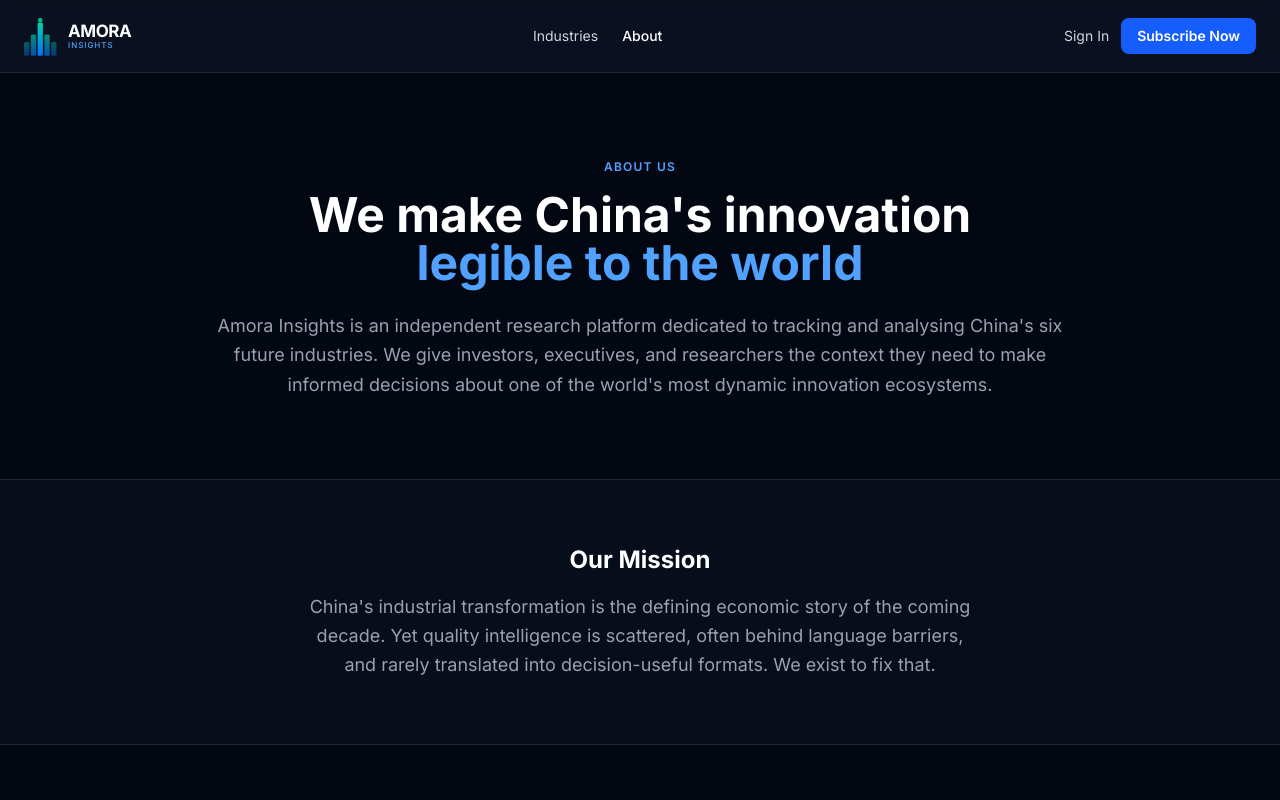
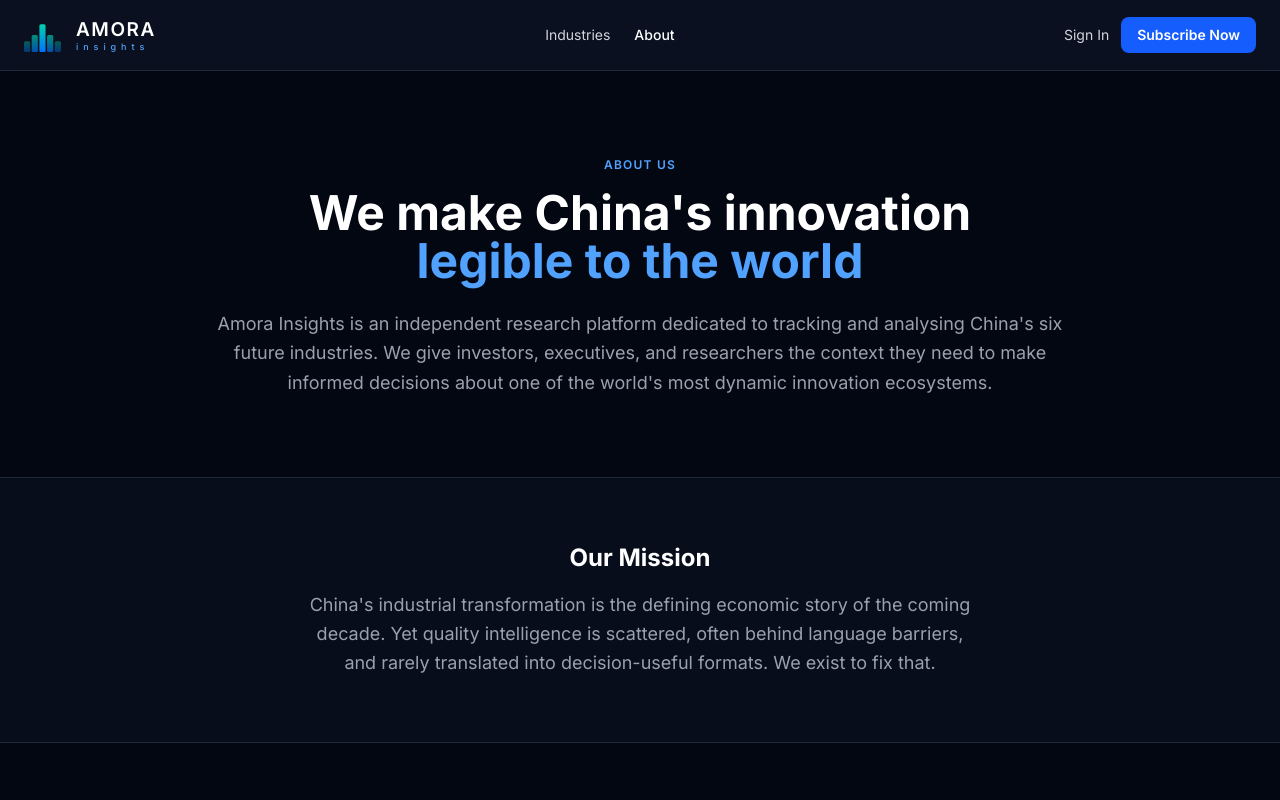
Before and after one commit to EqualOceanEO/amorainsights, a Next.js app: page /about in a window 1280 px wide. Shown: the top 800 px of the page. Built offline with nearby package versions, Linux system fonts and the light colour scheme; no server answers.

Commit message:
﻿feat(logo): update brand mark - wider bars, Inter font with aligned wordmark
- SiteNav: logo icon horizontally stretched, no dot, Inter font with equal-width alignment
- SiteFooter + about/page: same logo update applied to all instances

```diff
--- a/src/app/about/page.tsx
+++ b/src/app/about/page.tsx
@@ -46,24 +46,23 @@ export default function AboutPage() {
       {/* ── Nav ── */}
       <header className="border-b border-gray-800 bg-gray-900/60 backdrop-blur sticky top-0 z-50">
         <div className="max-w-7xl mx-auto px-6 py-4 flex items-center justify-between">
-          <Link href="/" className="flex items-center gap-2.5 shrink-0 select-none">
-            <svg width="34" height="40" viewBox="0 0 45 52" fill="none" xmlns="http://www.w3.org/2000/svg" aria-hidden="true">
+          <Link href="/" className="flex items-center gap-3 shrink-0 select-none">
+            <svg width="40" height="38" viewBox="0 0 52 44" fill="none" xmlns="http://www.w3.org/2000/svg" aria-hidden="true">
               <defs>
                 <linearGradient id="about-bar-grad" x1="0" y1="0" x2="0" y2="1">
                   <stop offset="0%" stopColor="#00d4aa"/>
                   <stop offset="100%" stopColor="#0072ff"/>
                 </linearGradient>
               </defs>
-              <rect x="0"  y="34" width="7" height="18" rx="2" fill="url(#about-bar-grad)" opacity="0.40"/>
-              <rect x="9"  y="24" width="7" height="28" rx="2" fill="url(#about-bar-grad)" opacity="0.65"/>
-              <rect x="18" y="8"  width="7" height="44" rx="2" fill="url(#about-bar-grad)" opacity="1.0"/>
-              <rect x="27" y="24" width="7" height="28" rx="2" fill="url(#about-bar-grad)" opacity="0.65"/>
-              <rect x="36" y="34" width="7" height="18" rx="2" fill="url(#about-bar-grad)" opacity="0.40"/>
-              <circle cx="21.5" cy="5" r="3" fill="#00d4aa" opacity="0.85"/>
+              <rect x="0"  y="30" width="8" height="14" rx="2" fill="url(#about-bar-grad)" opacity="0.40"/>
+              <rect x="10" y="22" width="8" height="22" rx="2" fill="url(#about-bar-grad)" opacity="0.65"/>
+              <rect x="20" y="8"  width="8" height="36" rx="2" fill="url(#about-bar-grad)" opacity="1.0"/>
+              <rect x="30" y="22" width="8" height="22" rx="2" fill="url(#about-bar-grad)" opacity="0.65"/>
+              <rect x="40" y="30" width="8" height="14" rx="2" fill="url(#about-bar-grad)" opacity="0.40"/>
             </svg>
-            <div className="flex flex-col items-start gap-px leading-none">
-              <span className="text-[17px] font-bold tracking-tight text-white" style={{ fontFamily: "'Inter', system-ui, sans-serif", letterSpacing: '-0.025em' }}>AMORA</span>
-              <span className="text-[8px] font-medium tracking-[0.12em] uppercase text-blue-400" style={{ fontFamily: "'Inter', system-ui, sans-serif" }}>insights</span>
+            <div className="flex flex-col items-start gap-[3px] leading-none">
+              <span className="text-[19px] font-semibold text-white" style={{ fontFamily: "'Inter', system-ui, sans-serif", letterSpacing: '0.08em' }}>AMORA</span>
+              <span className="text-[9px] font-medium text-blue-400 lowercase" style={{ fontFamily: "'Inter', system-ui, sans-serif", letterSpacing: '0.55em' }}>insights</span>
             </div>
           </Link>
           <nav className="hidden md:flex items-center gap-6 text-sm text-gray-300">
@@ -212,24 +211,23 @@ export default function AboutPage() {
       <footer className="border-t border-gray-800 bg-gray-900">
         <div className="max-w-7xl mx-auto px-6 py-8 flex flex-col md:flex-row items-center justify-between gap-4">
           <div>
-            <div className="flex items-center gap-2">
-              <svg width="28" height="34" viewBox="0 0 45 52" fill="none" xmlns="http://www.w3.org/2000/svg" aria-hidden="true">
+            <div className="flex items-center gap-3">
+              <svg width="34" height="32" viewBox="0 0 52 44" fill="none" xmlns="http://www.w3.org/2000/svg" aria-hidden="true">
                 <defs>
                   <linearGradient id="about-ft-grad" x1="0" y1="0" x2="0" y2="1">
                     <stop offset="0%" stopColor="#00d4aa"/>
                     <stop offset="100%" stopColor="#0072ff"/>
                   </linearGradient>
                 </defs>
-                <rect x="0"  y="34" width="7" height="18" rx="2" fill="url(#about-ft-grad)" opacity="0.40"/>
-                <rect x="9"  y="24" width="7" height="28" rx="2" fill="url(#about-ft-grad)" opacity="0.65"/>
-                <rect x="18" y="8"  width="7" height="44" rx="2" fill="url(#about-ft-grad)" opacity="1.0"/>
-                <rect x="27" y="24" width="7" height="28" rx="2" fill="url(#about-ft-grad)" opacity="0.65"/>
-                <rect x="36" y="34" width="7" height="18" rx="2" fill="url(#about-ft-grad)" opacity="0.40"/>
-                <circle cx="21.5" cy="5" r="3" fill="#00d4aa" opacity="0.75"/>
+                <rect x="0"  y="30" width="8" height="14" rx="2" fill="url(#about-ft-grad)" opacity="0.40"/>
+                <rect x="10" y="22" width="8" height="22" rx="2" fill="url(#about-ft-grad)" opacity="0.65"/>
+                <rect x="20" y="8"  width="8" height="36" rx="2" fill="url(#about-ft-grad)" opacity="1.0"/>
+                <rect x="30" y="22" width="8" height="22" rx="2" fill="url(#about-ft-grad)" opacity="0.65"/>
+                <rect x="40" y="30" width="8" height="14" rx="2" fill="url(#about-ft-grad)" opacity="0.40"/>
               </svg>
-              <div className="flex flex-col items-start gap-px leading-none">
-                <span className="text-[14px] font-bold tracking-tight text-white" style={{ fontFamily: "'Inter', system-ui, sans-serif", letterSpacing: '-0.025em' }}>AMORA</span>
-                <span className="text-[7px] font-medium tracking-[0.12em] uppercase text-blue-400" style={{ fontFamily: "'Inter', system-ui, sans-serif" }}>insights</span>
+              <div className="flex flex-col items-start gap-[3px] leading-none">
+                <span className="text-[15px] font-semibold text-white" style={{ fontFamily: "'Inter', system-ui, sans-serif", letterSpacing: '0.08em' }}>AMORA</span>
+                <span className="text-[8px] font-medium text-blue-400 lowercase" style={{ fontFamily: "'Inter', system-ui, sans-serif", letterSpacing: '0.55em' }}>insights</span>
               </div>
             </div>
             <div className="text-xs text-gray-500 mt-0.5 ml-10">
--- a/src/components/SiteFooter.tsx
+++ b/src/components/SiteFooter.tsx
@@ -9,29 +9,29 @@ export default function SiteFooter() {
         <div className="grid grid-cols-1 sm:grid-cols-3 gap-8 mb-8">
           {/* Brand */}
           <div>
-            <Link href="/" className="flex items-center gap-2.5 shrink-0 select-none">
-              {/* Axis Mark SVG Icon */}
-              <svg width="28" height="34" viewBox="0 0 45 52" fill="none" xmlns="http://www.w3.org/2000/svg" aria-hidden="true">
+            <Link href="/" className="flex items-center gap-3 shrink-0 select-none">
+              {/* Axis Mark SVG Icon - 横向拉宽变胖 */}
+              <svg width="34" height="32" viewBox="0 0 52 44" fill="none" xmlns="http://www.w3.org/2000/svg" aria-hidden="true">
                 <defs>
                   <linearGradient id="footer-bar-grad" x1="0" y1="0" x2="0" y2="1">
                     <stop offset="0%" stopColor="#00d4aa"/>
                     <stop offset="100%" stopColor="#0072ff"/>
                   </linearGradient>
                 </defs>
-                <rect x="0"  y="34" width="7" height="18" rx="2" fill="url(#footer-bar-grad)" opacity="0.40"/>
-                <rect x="9"  y="24" width="7" height="28" rx="2" fill="url(#footer-bar-grad)" opacity="0.65"/>
-                <rect x="18" y="8"  width="7" height="44" rx="2" fill="url(#footer-bar-grad)" opacity="1.0"/>
-                <rect x="27" y="24" width="7" height="28" rx="2" fill="url(#footer-bar-grad)" opacity="0.65"/>
-                <rect x="36" y="34" width="7" height="18" rx="2" fill="url(#footer-bar-grad)" opacity="0.40"/>
-                <circle cx="21.5" cy="5" r="3" fill="#00d4aa" opacity="0.75"/>
+                {/* 5 bars - 胖版横向拉伸 */}
+                <rect x="0"  y="30" width="8" height="14" rx="2" fill="url(#footer-bar-grad)" opacity="0.40"/>
+                <rect x="10" y="22" width="8" height="22" rx="2" fill="url(#footer-bar-grad)" opacity="0.65"/>
+                <rect x="20" y="8"  width="8" height="36" rx="2" fill="url(#footer-bar-grad)" opacity="1.0"/>
+                <rect x="30" y="22" width="8" height="22" rx="2" fill="url(#footer-bar-grad)" opacity="0.65"/>
+                <rect x="40" y="30" width="8" height="14" rx="2" fill="url(#footer-bar-grad)" opacity="0.40"/>
               </svg>
 
-              {/* Wordmark */}
-              <div className="flex flex-col items-start gap-px leading-none">
-                <span className="text-[14px] font-bold tracking-tight text-white" style={{ fontFamily: "'Inter', system-ui, sans-serif", letterSpacing: '-0.025em' }}>
+              {/* Wordmark - Inter字体，上下等宽对齐 */}
+              <div className="flex flex-col items-start gap-[3px] leading-none">
+                <span className="text-[15px] font-semibold text-white" style={{ fontFamily: "'Inter', system-ui, sans-serif", letterSpacing: '0.08em' }}>
                   AMORA
                 </span>
-                <span className="text-[7px] font-medium tracking-[0.12em] uppercase text-blue-400" style={{ fontFamily: "'Inter', system-ui, sans-serif" }}>
+                <span className="text-[8px] font-medium text-blue-400 lowercase" style={{ fontFamily: "'Inter', system-ui, sans-serif", letterSpacing: '0.55em' }}>
                   insights
                 </span>
               </div>
```
